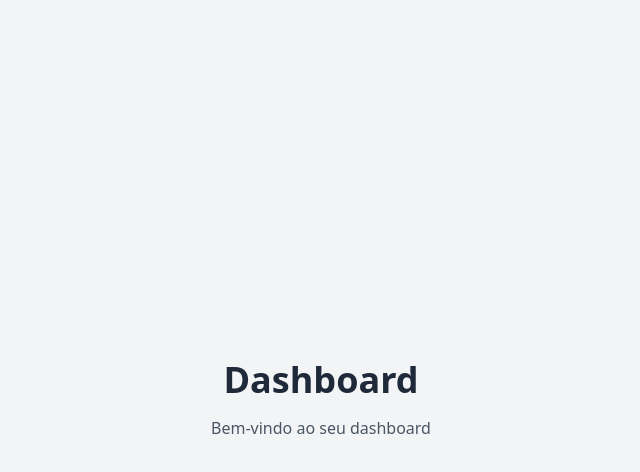
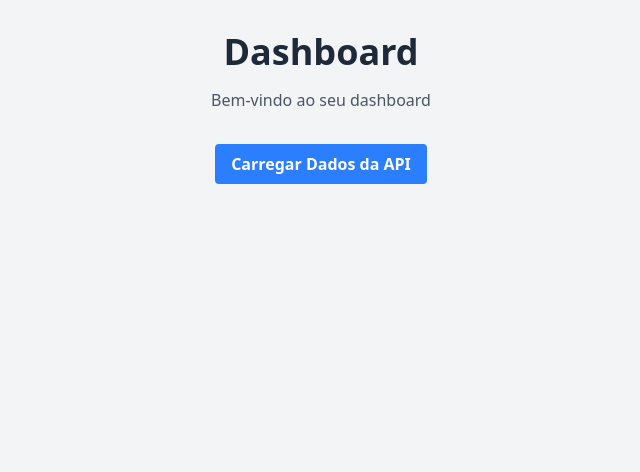
Before and after one commit to joaobaungartner/dashboard-react, a React (Vite) app in the folder dashboard-react/: page / in a window 1280 px wide. Shown: the top 472 px of the page, without its empty margins (319-959 px from the left). Built offline with nearby package versions, Linux system fonts and the light colour scheme.

Commit message:
Feat: Criação do arquivo Apitest.tsx para a integração com o backend.

```diff
--- a/dashboard-react/src/App.tsx
+++ b/dashboard-react/src/App.tsx
@@ -1,15 +1,18 @@
-import React from "react";
+import Apitest from "./components/Apitest";
 
 export default function App() {
   return (
-    <div className="min-h-screen bg-gray-100 flex items-center justify-center">
+    <div className="min-h-screen bg-gray-100">
+      <div className="flex items-center justify-center py-8">
         <div className="text-center">
           <h1 className="text-4xl font-bold text-gray-800 mb-4">
             Dashboard
           </h1>
-        <p className="text-gray-600">
+          <p className="text-gray-600 mb-8">
             Bem-vindo ao seu dashboard
           </p>
+          <Apitest />
+        </div>
       </div>
     </div>
   );
--- /dev/null
+++ b/dashboard-react/src/components/Apitest.tsx
@@ -0,0 +1,139 @@
+import React, { useState, useEffect } from "react";
+
+interface ApiData {
+  [key: string]: any;
+}
+
+const Apitest: React.FC = () => {
+  const [data, setData] = useState<ApiData[]>([]);
+  const [meta, setMeta] = useState<any>(null);
+  const [loading, setLoading] = useState<boolean>(false);
+  const [error, setError] = useState<string | null>(null);
+  const [isVisible, setIsVisible] = useState<boolean>(false);
+
+  const fetchData = async () => {
+    setLoading(true);
+    setError(null);
+
+    try {
+      const response = await fetch('/api/data');
+
+      if (!response.ok) {
+        throw new Error(`Erro na API: ${response.status} ${response.statusText}`);
+      }
+
+      const jsonData = await response.json();
+      console.log('Dados recebidos da API:', jsonData);
+
+      if (jsonData.data && Array.isArray(jsonData.data)) {
+        console.log('Dados encontrados:', jsonData.data.length, 'registros');
+        setData(jsonData.data);
+        setMeta(jsonData.meta);
+      } else if (Array.isArray(jsonData)) {
+        console.log('Dados diretos encontrados:', jsonData.length, 'registros');
+        setData(jsonData);
+        setMeta(null);
+      } else {
+        console.error('Formato não esperado:', jsonData);
+        throw new Error('Formato de dados não esperado da API');
+      }
+
+      setIsVisible(true);
+    } catch (err) {
+      let errorMessage = 'Erro desconhecido';
+
+      if (err instanceof Error) {
+        if (err.message.includes('CORS') || err.message.includes('Failed to fetch')) {
+          errorMessage = 'Erro de CORS: A API não está permitindo requisições do frontend. Verifique se o backend está rodando e configurado para aceitar requisições de localhost:5174';
+        } else {
+          errorMessage = err.message;
+        }
+      }
+
+      setError(errorMessage);
+      console.error('Erro ao buscar dados:', err);
+    } finally {
+      setLoading(false);
+    }
+  };
+
+  const handleClose = () => {
+    setIsVisible(false);
+    setData([]);
+    setMeta(null);
+  };
+
+  if (!isVisible) {
+    return (
+      <div className="text-center">
+        <button
+          onClick={fetchData}
+          disabled={loading}
+          className="bg-blue-500 hover:bg-blue-700 text-white font-bold py-2 px-4 rounded disabled:opacity-50"
+        >
+          {loading ? 'Carregando...' : 'Carregar Dados da API'}
+        </button>
+      </div>
+    );
+  }
+
+  return (
+    <div className="max-w-7xl mx-auto p-6">
+      <div className="flex justify-between items-center mb-4">
+        <h2 className="text-2xl font-bold text-gray-800">
+          Dados da API (Excel → JSON)
+        </h2>
+        <button
+          onClick={handleClose}
+          className="bg-red-500 hover:bg-red-700 text-white font-bold py-2 px-4 rounded"
+        >
+          Fechar
+        </button>
+      </div>
+
+      {loading && (
+        <div className="text-center py-8">
+          <div className="inline-block animate-spin rounded-full h-8 w-8 border-b-2 border-blue-500"></div>
+          <p className="mt-2 text-gray-600">Carregando dados...</p>
+        </div>
+      )}
+
+      {error && (
+        <div className="bg-red-100 border border-red-400 text-red-700 px-4 py-3 rounded mb-4">
+          <strong>Erro:</strong> {error}
+        </div>
+      )}
+
+      {data.length > 0 && (
+        <div className="bg-white rounded-lg shadow-lg overflow-hidden">
+          <div className="px-6 py-4 bg-gray-50 border-b">
+            <h3 className="text-lg font-semibold text-gray-800">
+              Dados da API em formato JSON
+            </h3>
+            {meta && (
+              <div className="mt-2 text-sm text-gray-600">
+                <p>Total de registros: {meta.total}</p>
+                <p>Mostrando: {meta.returned} de {meta.total} registros</p>
+                <p>Offset: {meta.offset} • Limit: {meta.limit}</p>
+              </div>
+            )}
+          </div>
+
+          <div className="p-6">
+            <pre className="bg-gray-100 p-4 rounded-lg overflow-auto text-sm text-gray-800 max-h-96">
+              {JSON.stringify(data, null, 2)}
+            </pre>
+          </div>
+        </div>
+      )}
+
+      {data.length === 0 && !loading && !error && (
+        <div className="text-center py-8 text-gray-500">
+          Nenhum dado para exibir.
+        </div>
+      )}
+    </div>
+  );
+};
+
+export default Apitest;
--- a/dashboard-react/vite.config.ts
+++ b/dashboard-react/vite.config.ts
@@ -12,4 +12,13 @@ export default defineConfig({
       "@": path.resolve(__dirname, "./src"),
     },
   },
+  server: {
+    proxy: {
+      '/api': {
+        target: 'http://localhost:8001',
+        changeOrigin: true,
+        secure: false,
+      }
+    }
+  }
 })
```
Also changed, not shown: 2 other files (tests, documents, lock files or other folders). Lines whose indentation alone changed are shown as unchanged.
